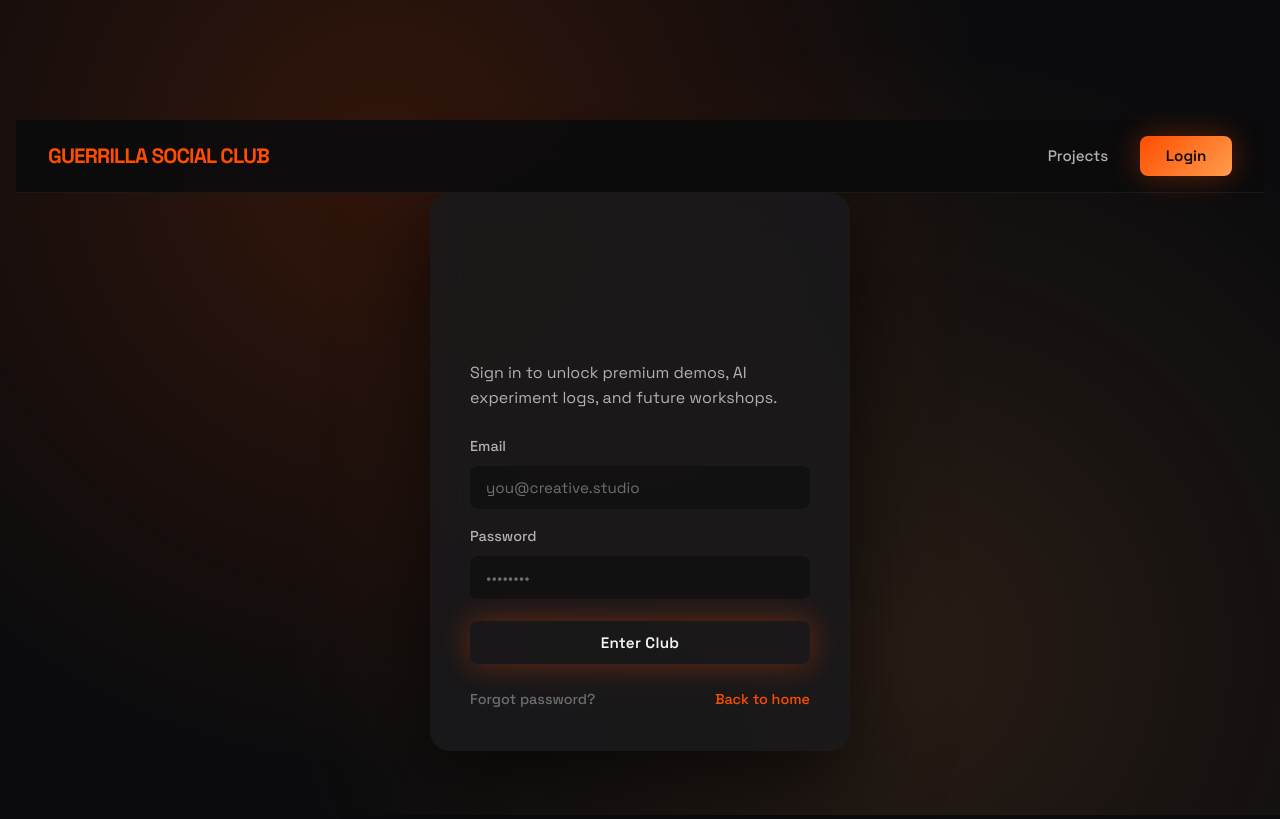
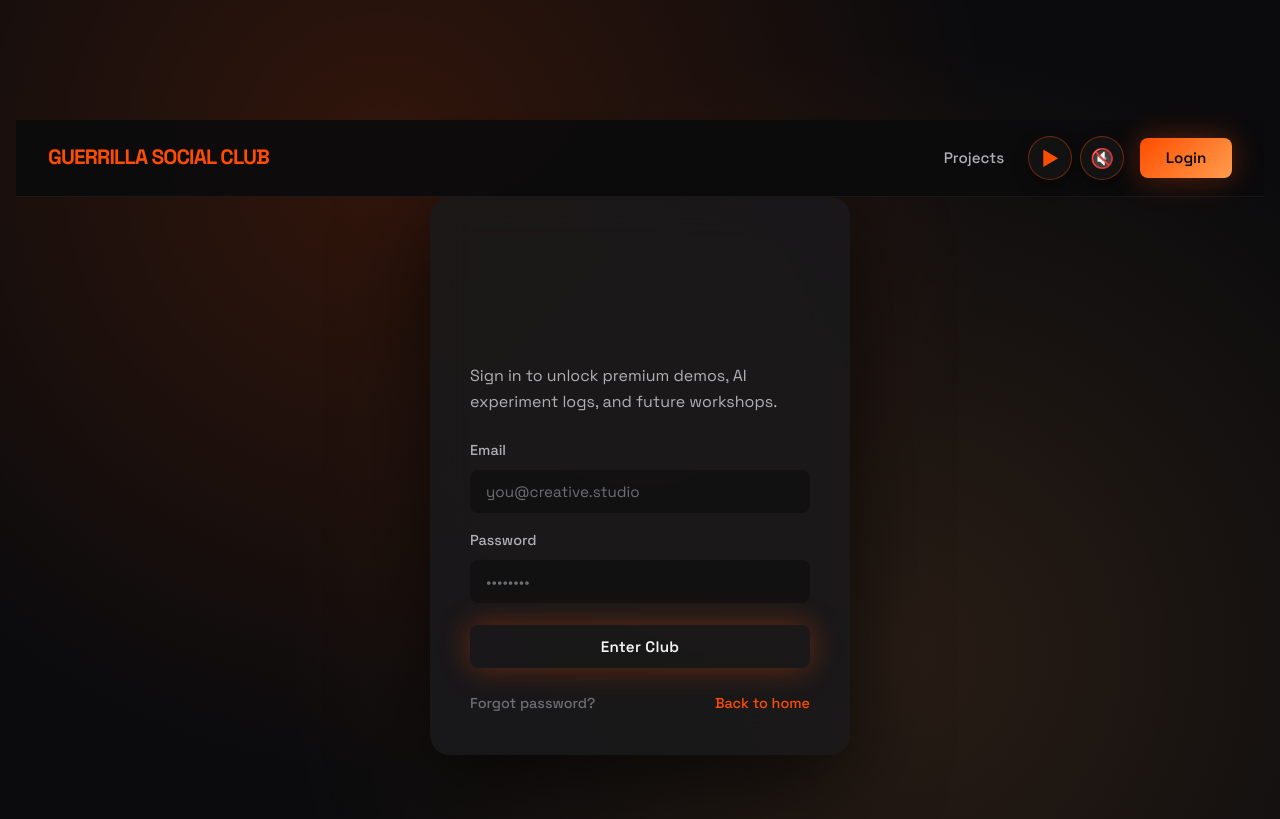
Before and after one commit to joetabora/guerrilla-playground, a Next.js app: page /login in a window 1280 px wide. Built offline with nearby package versions, Linux system fonts and the light colour scheme.

Commit message:
Remove carousel and inline music player in navbar

```diff
--- a/components/MusicPlayer.module.css
+++ b/components/MusicPlayer.module.css
@@ -5,25 +5,21 @@
  */
 
 .musicPlayer {
-  position: fixed;
-  top: 24px;
-  right: 24px;
-  z-index: 1000;
   display: flex;
   align-items: center;
-  gap: 12px;
+  gap: 0.75rem;
 }
 
 .nowPlaying {
   display: flex;
   align-items: center;
   gap: 8px;
-  padding: 10px 16px;
-  background: var(--glass-bg);
-  backdrop-filter: blur(20px);
+  padding: 8px 14px;
+  background: rgba(20, 20, 22, 0.85);
+  backdrop-filter: blur(12px);
   border-radius: 999px;
-  box-shadow: 0 8px 20px rgba(0, 0, 0, 0.3);
-  border: 1px solid var(--glass-border);
+  box-shadow: 0 8px 20px rgba(0, 0, 0, 0.25);
+  border: 1px solid var(--border-subtle);
 }
 
 .nowPlayingIcon {
@@ -33,7 +29,7 @@
 }
 
 .nowPlayingText {
-  font-size: 0.85rem;
+  font-size: 0.8rem;
   font-weight: 600;
   color: var(--accent-primary);
   letter-spacing: 0.02em;
@@ -59,9 +55,9 @@
   width: 44px;
   height: 44px;
   border-radius: 50%;
-  border: 1px solid var(--glass-border);
-  background: var(--glass-bg);
-  backdrop-filter: blur(20px);
+  border: 1px solid rgba(255, 77, 0, 0.4);
+  background: rgba(20, 20, 22, 0.85);
+  backdrop-filter: blur(12px);
   color: var(--accent-primary);
   font-size: 1.2rem;
   cursor: pointer;
@@ -73,8 +69,8 @@
 }
 
 .controlButton:hover {
-  background: rgba(0, 212, 255, 0.2);
-  border-color: var(--accent-primary);
+  background: rgba(255, 77, 0, 0.22);
+  border-color: rgba(255, 77, 0, 0.6);
   transform: scale(1.1);
   box-shadow: var(--glow-primary);
 }
@@ -84,19 +80,6 @@
 }
 
 @media (max-width: 768px) {
-  .musicPlayer {
-    top: 16px;
-    right: 16px;
-  }
-
-  .nowPlaying {
-    padding: 8px 12px;
-  }
-
-  .nowPlayingText {
-    font-size: 0.75rem;
-  }
-
   .controlButton {
     width: 40px;
     height: 40px;
--- a/components/Navbar.jsx
+++ b/components/Navbar.jsx
@@ -1,5 +1,6 @@
 import Link from 'next/link';
 import { motion } from 'framer-motion';
+import MusicPlayer from './MusicPlayer';
 import styles from './Navbar.module.css';
 
 /**
@@ -24,16 +25,22 @@ export default function Navbar() {
           </motion.span>
         </Link>
 
+        <div className={styles.rightGroup}>
           {/* Navigation Links */}
           <div className={styles.navLinks}>
             <Link href="/projects" className={styles.navLink}>
               Projects
             </Link>
+          </div>
+
+          <div className={styles.actions}>
+            <MusicPlayer />
             <Link href="/login" className={styles.loginButton}>
               Login
             </Link>
           </div>
         </div>
+      </div>
     </nav>
   );
 }
--- a/components/Navbar.module.css
+++ b/components/Navbar.module.css
@@ -37,9 +37,15 @@
   transform: translateY(-2px);
 }
 
+.rightGroup {
+  display: flex;
+  align-items: center;
+  gap: 1.5rem;
+}
+
 .navLinks {
   display: flex;
-  gap: 2rem;
+  gap: 1.5rem;
   align-items: center;
 }
 
@@ -70,6 +76,12 @@
   width: 100%;
 }
 
+.actions {
+  display: flex;
+  align-items: center;
+  gap: 1rem;
+}
+
 .loginButton {
   padding: 0.5rem 1.6rem;
   font-size: 0.95rem;
@@ -95,6 +107,10 @@
     font-size: 1.1rem;
   }
 
+  .rightGroup {
+    gap: 1rem;
+  }
+
   .navLinks {
     gap: 1rem;
   }
@@ -103,6 +119,10 @@
     font-size: 0.85rem;
   }
 
+  .actions {
+    gap: 0.7rem;
+  }
+
   .loginButton {
     padding: 0.4rem 1.1rem;
     font-size: 0.85rem;
```
Also changed, not shown: pages/index.js (+0 -8 lines). Lines whose indentation alone changed are shown as unchanged.
